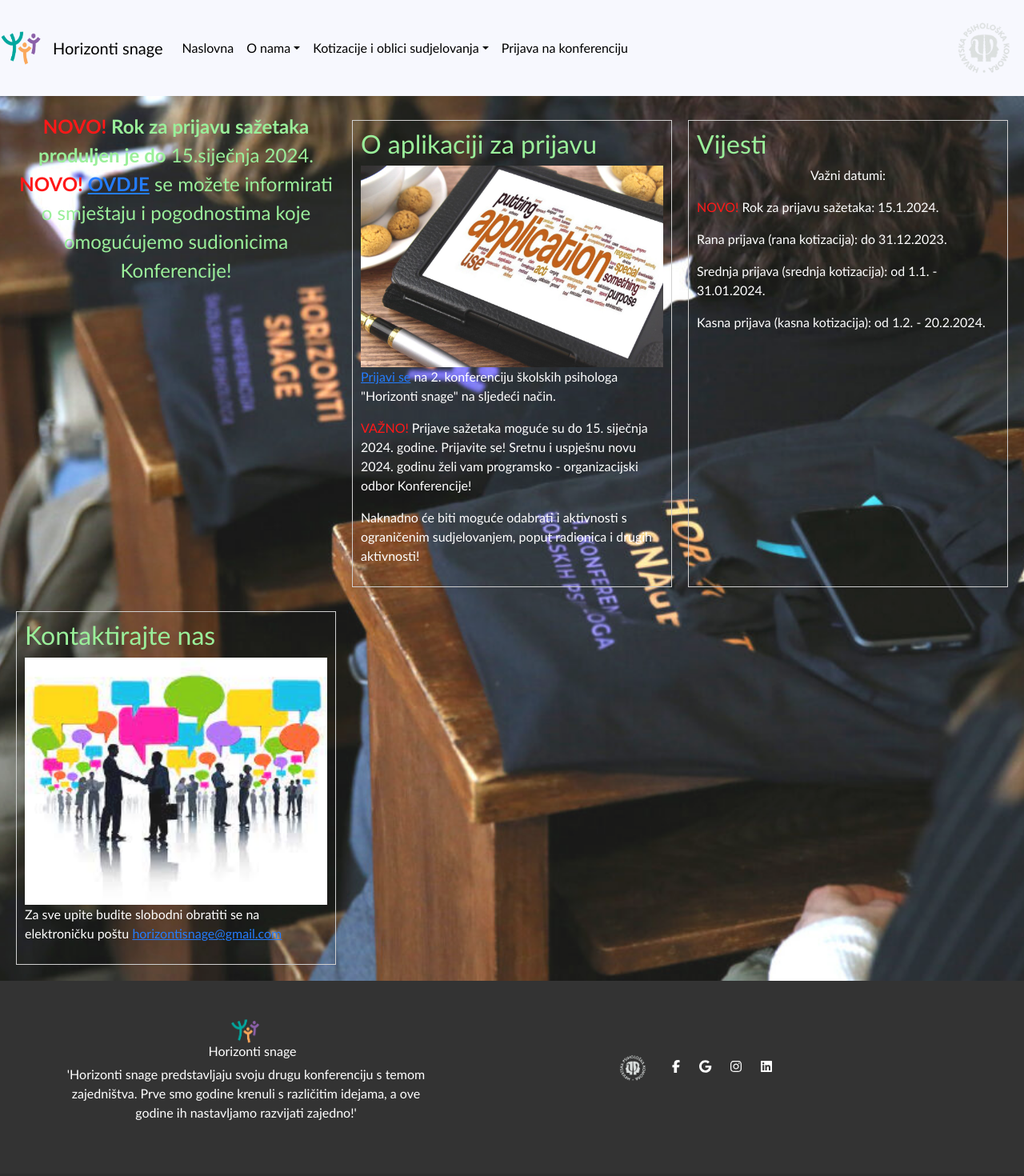
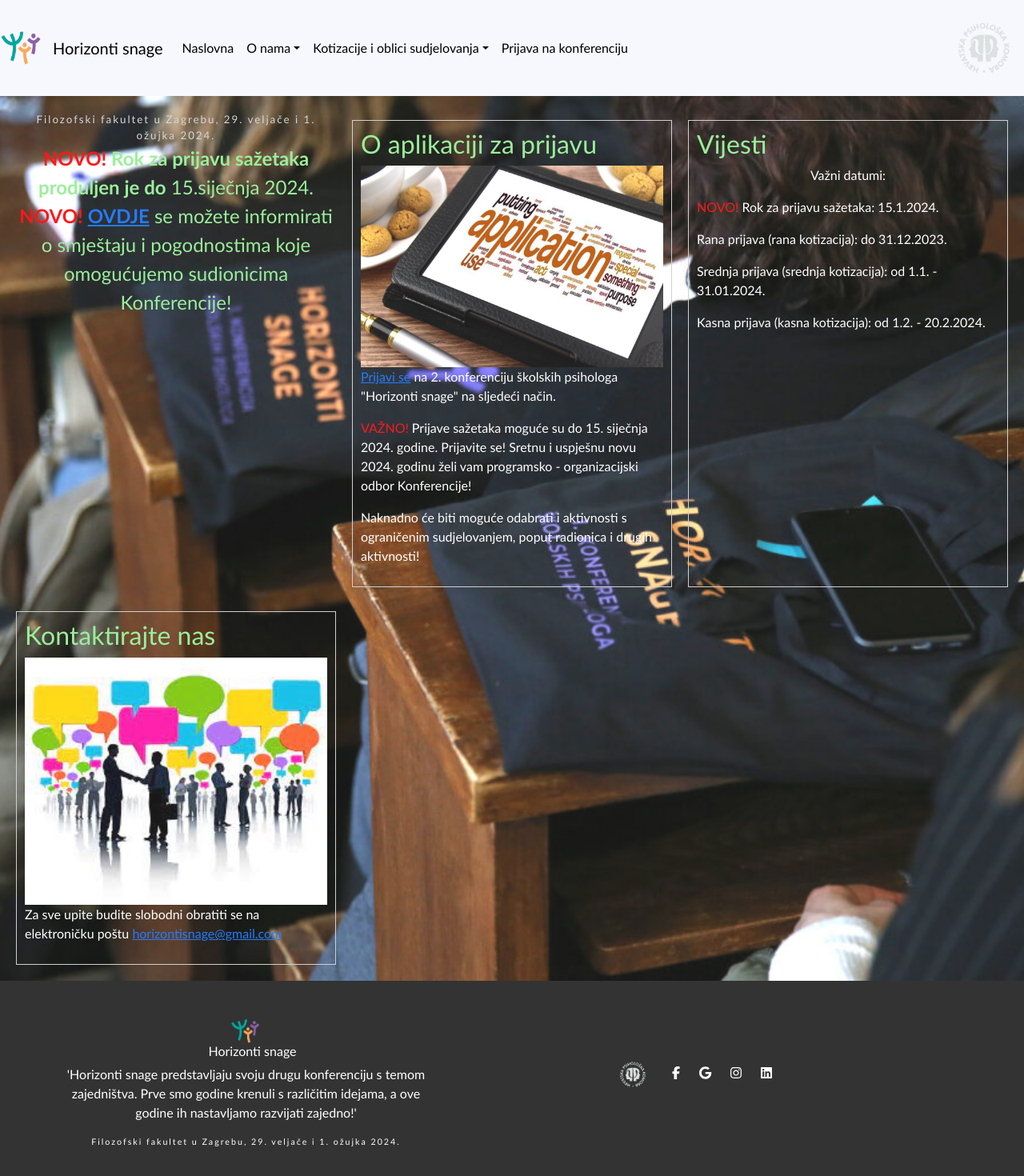
Before and after one commit to BTN3/main-ict-an, a React (Create React App) app: page / in a window 1280 px wide. Shown: the top 1470 px of the page at 80% size. Built offline with nearby package versions, Linux system fonts and the light colour scheme.

Commit message:
promjene 09012024 hotel i naslovna

```diff
--- a/src/pages/Footer.js
+++ b/src/pages/Footer.js
@@ -18,6 +18,7 @@ export default function Footer() {
               <p className='mt-2'>
                 'Horizonti snage predstavljaju svoju drugu konferenciju s temom zajedništva. Prve smo godine krenuli s različitim idejama, a ove godine ih nastavljamo razvijati zajedno!'
               </p>
+              <div style={{ letterSpacing:'2px', fontSize:'8pt' }}>Filozofski fakultet u Zagrebu, 29. veljače i 1. ožujka 2024.</div>
             </Col>
             <Col md='6' lg='7' className='text-center text-md-right'>
               <div className='mb-4'>
--- a/src/pages/Home.js
+++ b/src/pages/Home.js
@@ -243,7 +243,9 @@ export default function Home() {
           padding: '20px',
         }}
       >
+
         <div style={{ color: 'lightgrey', textAlign: 'center' }}>
+        <div style={{ letterSpacing:'2px', fontSize:'10pt' }}>Filozofski fakultet u Zagrebu, 29. veljače i 1. ožujka 2024.</div>
           <p style={{ margin: 0, fontSize: '24px' }}>
             <span style={{ color: 'lightgreen' }}>
               <b>
@@ -264,6 +266,7 @@ export default function Home() {
               se možete informirati o smještaju i pogodnostima koje omogućujemo sudionicima Konferencije!
             </span>
           </p>
+
         </div>
 
         <div className="sectionContent">
--- a/src/pages/Navigation.js
+++ b/src/pages/Navigation.js
@@ -46,6 +46,8 @@ function Navigation() {
         <Logo alt="" width="30" height="30" className="d-inline-block align-top" type="file"  />
         Horizonti snage
       </Navbar.Brand>
+
+
       <Navbar.Toggle onClick={toggleMenu} aria-controls="responsive-navbar-nav" className="menu">
         <img
           src={HamburgerIcon}
@@ -113,6 +115,7 @@ function Navigation() {
             </Nav.Link>
           </Nav>
         )}
+
         {!menuOpen && (
  <img
  src={logoKomora}
@@ -121,9 +124,12 @@ function Navigation() {
  className="ml-auto d-none d-lg-block"
 
 />
+
 )}
       </Navbar.Collapse>
+
     </Navbar>
+
   );
 }
 
```
